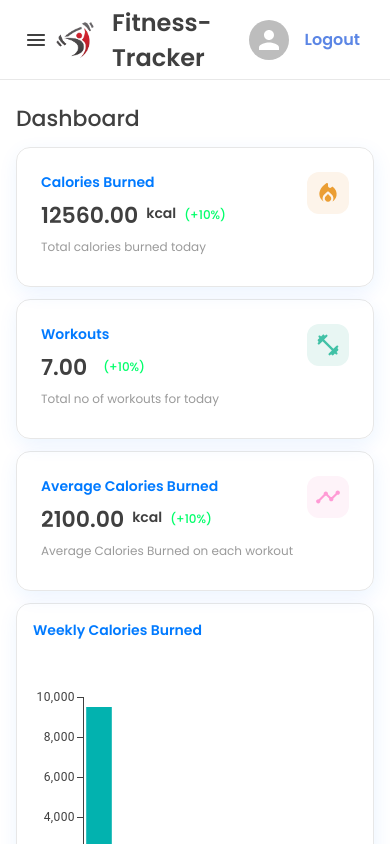
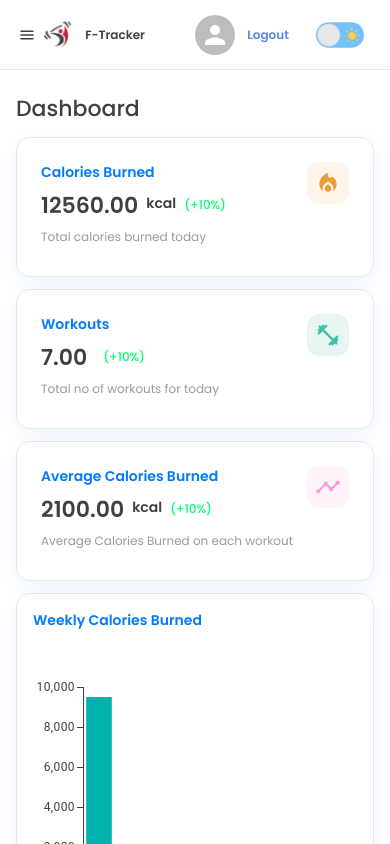
Before and after one commit to souvikmaity100/Fitness-Tracker, a React (Vite) app in the folder client/: page / in a window 390 px wide. Built offline with nearby package versions, Linux system fonts and the light colour scheme.

Commit message:
Added Theam Changer Button and Change Some CSS for Better UI

```diff
--- a/client/src/App.jsx
+++ b/client/src/App.jsx
@@ -21,12 +21,13 @@
 
 function App() {
   const [user, setUser] = useState(true);
+  const [isDarkTheam, setIsDarkTheam] = useState(false);
   return (
-    <ThemeProvider theme={lightTheme}>
+    <ThemeProvider theme={isDarkTheam ? darkTheme : lightTheme}>
       <BrowserRouter>
         {user ? (
           <Container>
-            <Navbar />
+            <Navbar setIsDarkTheam={setIsDarkTheam} isDarkTheam={isDarkTheam} />
             <Routes>
               <Route path="/" exact element={<Dashboard />} />
               <Route path="/workouts" exact element={<Workouts />} />
--- a/client/src/components/AddWorkout.jsx
+++ b/client/src/components/AddWorkout.jsx
@@ -17,7 +17,8 @@
     padding: 16px;
   }
 `;
-const Title = styled.div`
+const Title = styled.h3`
+  margin: 0;
   font-weight: 600;
   font-size: 16px;
   color: ${({ theme }) => theme.primary};
@@ -31,7 +32,7 @@
     <Card>
       <Title>Add New Workout</Title>
       <TextInput
-        label="Workout"
+        name="workoutDesc"
         textArea
         rows={10}
         placeholder={`Enter in this format:
--- a/client/src/components/Navbar.jsx
+++ b/client/src/components/Navbar.jsx
@@ -4,6 +4,7 @@
 import { MenuRounded } from "@mui/icons-material";
 import { Avatar } from "@mui/material";
 import { useState } from "react";
+import TheamButton from "./TheamButton";
 
 const Nav = styled.div`
   height: 80px;
@@ -15,6 +16,9 @@
   top: 0;
   z-index: 10;
   color: white;
+  @media screen and (max-width: 1200px) {
+    height: 70px;
+  }
 `;
 
 const NavContainer = styled.div`
@@ -23,9 +27,9 @@
   width: 100%;
   height: 100%;
   max-width: 1400px;
-  padding: 0 24px;
+  padding: 0 1.5rem;
   display: flex;
-  gap: 14px;
+  gap: .9rem;
   align-items: center;
   justify-content: space-between;
   font-size: 1rem;
@@ -37,16 +41,16 @@
   width: 100%;
   display: flex;
   align-items: center;
-  gap: 16px;
+  gap: 1rem;
   padding: 0 6px;
   font-weight: 600;
-  font-size: 18px;
+  font-size: 1.2rem;
   text-decoration: none;
   color: ${({ theme }) => theme.black};
 `;
 
 const Logo = styled.img`
-  height: 42px;
+  height: 2.6rem;
   aspect-ratio: 1 / 1;
   object-fit: cover;
   transform: scale(1.5);
@@ -55,6 +59,9 @@
 const BrandName = styled.span`
   color: ${({ theme }) => theme.text_primary};
   font-size: 1.5rem;
+  @media screen and (max-width: 930px) {
+    font-size: 1rem;
+  }
 `;
 
 const Mobileicon = styled.div`
@@ -77,8 +84,8 @@
   display: flex;
   align-items: center;
   justify-content: center;
-  gap: 32px;
-  padding: 0 6px;
+  gap: 1.5rem;
+  padding: 0 .6rem;
   list-style: none;
 
   @media screen and (max-width: 930px) {
@@ -107,10 +114,10 @@
   height: 100%;
   display: flex;
   justify-content: flex-end;
-  gap: 16px;
+  gap: 1rem;
   align-items: center;
-  padding: 0 6px;
-  padding-left: 40px;
+  padding: 0 .6rem;
+  padding-left: 1.5rem;
   @media screen and (max-width: 930px) {
     padding-left: 6px;
   }
@@ -121,7 +128,7 @@
   text-align: end;
   color: ${({ theme }) => theme.secondary};
   cursor: pointer;
-  font-size: 16px;
+  font-size: 1rem;
   transition: all 0.3s ease;
   font-weight: 600;
   &:hover {
@@ -133,7 +140,7 @@
   display: none;
   flex-direction: column;
   align-items: start;
-  gap: 16px;
+  gap: 1rem;
   margin: 0px;
   padding: 0 6px;
   list-style: none;
@@ -155,7 +162,7 @@
   }
 `;
 
-const Navbar = () => {
+const Navbar = ({ setIsDarkTheam, isDarkTheam }) => {
   const [isOpen, setIsOpen] = useState(false);
   return (
     <Nav>
@@ -166,7 +173,7 @@
           </Mobileicon>
           <NavLogo to="/">
             <Logo src={LogoImg} />
-            <BrandName>Fitness-Tracker</BrandName>
+            <BrandName>F-Tracker</BrandName>
           </NavLogo>
         </FlexDiv>
 
@@ -193,6 +200,8 @@
             <Avatar></Avatar>
             <TextButton>Logout</TextButton>
           </UserContainer>
+
+          <TheamButton setIsDarkTheam={setIsDarkTheam} isDarkTheam={isDarkTheam}/>
         </FlexDiv>
       </NavContainer>
       <MobileMenu isOpen={isOpen}>
--- /dev/null
+++ b/client/src/components/TheamButton.jsx
@@ -0,0 +1,31 @@
+import "../css/theamButton.css";
+
+function TheamButton({ setIsDarkTheam, isDarkTheam }) {
+  return (
+    <label className="switch">
+      <span className="sun">
+        <svg xmlns="http://www.w3.org/2000/svg" viewBox="0 0 24 24">
+          <g fill="#ffd43b">
+            <circle r="5" cy="12" cx="12"></circle>
+            <path d="m21 13h-1a1 1 0 0 1 0-2h1a1 1 0 0 1 0 2zm-17 0h-1a1 1 0 0 1 0-2h1a1 1 0 0 1 0 2zm13.66-5.66a1 1 0 0 1 -.66-.29 1 1 0 0 1 0-1.41l.71-.71a1 1 0 1 1 1.41 1.41l-.71.71a1 1 0 0 1 -.75.29zm-12.02 12.02a1 1 0 0 1 -.71-.29 1 1 0 0 1 0-1.41l.71-.66a1 1 0 0 1 1.41 1.41l-.71.71a1 1 0 0 1 -.7.24zm6.36-14.36a1 1 0 0 1 -1-1v-1a1 1 0 0 1 2 0v1a1 1 0 0 1 -1 1zm0 17a1 1 0 0 1 -1-1v-1a1 1 0 0 1 2 0v1a1 1 0 0 1 -1 1zm-5.66-14.66a1 1 0 0 1 -.7-.29l-.71-.71a1 1 0 0 1 1.41-1.41l.71.71a1 1 0 0 1 0 1.41 1 1 0 0 1 -.71.29zm12.02 12.02a1 1 0 0 1 -.7-.29l-.66-.71a1 1 0 0 1 1.36-1.36l.71.71a1 1 0 0 1 0 1.41 1 1 0 0 1 -.71.24z"></path>
+          </g>
+        </svg>
+      </span>
+      <span className="moon">
+        <svg xmlns="http://www.w3.org/2000/svg" viewBox="0 0 384 512">
+          <path d="m223.5 32c-123.5 0-223.5 100.3-223.5 224s100 224 223.5 224c60.6 0 115.5-24.2 155.8-63.4 5-4.9 6.3-12.5 3.1-18.7s-10.1-9.7-17-8.5c-9.8 1.7-19.8 2.6-30.1 2.6-96.9 0-175.5-78.8-175.5-176 0-65.8 36-123.1 89.3-153.3 6.1-3.5 9.2-10.5 7.7-17.3s-7.3-11.9-14.3-12.5c-6.3-.5-12.6-.8-19-.8z"></path>
+        </svg>
+      </span>
+      <input
+        type="checkbox"
+        className="input"
+        name="theamMode"
+        onChange={() => setIsDarkTheam(!isDarkTheam)}
+        checked={isDarkTheam}
+      />
+      <span className="slider"></span>
+    </label>
+  );
+}
+
+export default TheamButton;
--- a/client/src/components/cards/CategoryChart.jsx
+++ b/client/src/components/cards/CategoryChart.jsx
@@ -16,7 +16,8 @@
   }
 `;
 
-const Title = styled.div`
+const Title = styled.h3`
+  margin: 0;
   font-weight: 600;
   font-size: 16px;
   color: ${({ theme }) => theme.primary};
--- a/client/src/components/cards/CountsCard.jsx
+++ b/client/src/components/cards/CountsCard.jsx
@@ -21,7 +21,8 @@
   }
 `;
 
-const Title = styled.div`
+const Title = styled.h3`
+  margin: 0;
   font-weight: 600;
   font-size: 16px;
   color: ${({ theme }) => theme.primary};
--- a/client/src/components/cards/WeeklyStatCard.jsx
+++ b/client/src/components/cards/WeeklyStatCard.jsx
@@ -16,7 +16,8 @@
   }
 `;
 
-const Title = styled.div`
+const Title = styled.h3`
+  margin: 0;
   font-weight: 600;
   font-size: 16px;
   color: ${({ theme }) => theme.primary};
--- /dev/null
+++ b/client/src/css/theamButton.css
@@ -0,0 +1,121 @@
+/* From Uiverse.io by andrew-demchenk0 */
+.switch {
+  font-size: 17px;
+  position: relative;
+  display: inline-block;
+  width: 64px;
+  flex: 0 0 64px;
+  height: 34px;
+  margin-left: 12px;
+}
+
+.switch input {
+  opacity: 0;
+  width: 0;
+  height: 0;
+}
+
+.slider {
+  position: absolute;
+  cursor: pointer;
+  top: 0;
+  left: 0;
+  right: 0;
+  bottom: 0;
+  background-color: #73c0fc;
+  transition: 0.4s;
+  border-radius: 30px;
+}
+
+.slider:before {
+  position: absolute;
+  content: "";
+  height: 30px;
+  width: 30px;
+  border-radius: 20px;
+  left: 2px;
+  bottom: 2px;
+  z-index: 2;
+  background-color: #e8e8e8;
+  transition: 0.4s;
+}
+
+.sun svg {
+  position: absolute;
+  top: 6px;
+  left: 36px;
+  z-index: 1;
+  width: 24px;
+  height: 24px;
+}
+
+.moon svg {
+  fill: #73c0fc;
+  position: absolute;
+  top: 5px;
+  left: 5px;
+  z-index: 1;
+  width: 24px;
+  height: 24px;
+}
+
+/* .switch:hover */
+.sun svg {
+  animation: rotate 15s linear infinite;
+}
+
+@keyframes rotate {
+  0% {
+    transform: rotate(0);
+  }
+
+  100% {
+    transform: rotate(360deg);
+  }
+}
+
+/* .switch:hover */
+.moon svg {
+  animation: tilt 5s linear infinite;
+}
+
+@keyframes tilt {
+  0% {
+    transform: rotate(0deg);
+  }
+
+  25% {
+    transform: rotate(-10deg);
+  }
+
+  75% {
+    transform: rotate(10deg);
+  }
+
+  100% {
+    transform: rotate(0deg);
+  }
+}
+
+.input:checked + .slider {
+  background-color: #183153;
+}
+
+.input:focus + .slider {
+  box-shadow: 0 0 1px #183153;
+}
+
+.input:checked + .slider:before {
+  transform: translateX(30px);
+}
+
+@media screen and (max-width: 930px) {
+  .switch {
+    transform: scale(0.9);
+  }
+}
+@media screen and (max-width: 600px) {
+  .switch {
+    transform: scale(0.75);
+  }
+}
--- a/client/src/index.css
+++ b/client/src/index.css
@@ -1,6 +1,7 @@
 @import url("https://fonts.googleapis.com/css2?family=Poppins:wght@100;300;400;500;600;700&display=swap");
 html {
   scroll-behavior: smooth;
+  font-size: 16px;
 }
 body {
   margin: 0;
@@ -24,3 +25,14 @@
   border-radius: 6px;
   height: 50px;
 }
+
+@media screen and (max-width: 930px) {
+  html{
+    font-size: 14px;
+  }
+}
+@media screen and (max-width: 600px) {
+  html{
+    font-size: 12px;
+  }
+}
--- a/client/src/pages/Dashboard.jsx
+++ b/client/src/pages/Dashboard.jsx
@@ -27,7 +27,8 @@
   }
 `;
 
-const Title = styled.div`
+const Title = styled.h2`
+  margin: 0;
   padding: 0px 16px;
   font-size: 22px;
   color: ${({ theme }) => theme.text_primary};
@@ -59,7 +60,6 @@
 const CardWrapper = styled.div`
   display: flex;
   flex-wrap: wrap;
-  justify-content: center;
   gap: 20px;
   margin-bottom: 100px;
   @media (max-width: 600px) {
@@ -115,13 +115,13 @@
         <FlexWrap>
           <WeeklyStatCard data={data} />
           <CategoryChart data={data} />
-          <AddWorkout workout={workout} setWorkout={setWorkout}/>
+          <AddWorkout workout={workout} setWorkout={setWorkout} />
         </FlexWrap>
 
         <Section>
           <Title>Todays Workouts</Title>
           <CardWrapper>
-              <WorkoutCard />
+            <WorkoutCard />
           </CardWrapper>
         </Section>
       </Wrapper>
--- a/client/src/pages/Workouts.jsx
+++ b/client/src/pages/Workouts.jsx
@@ -51,8 +51,9 @@
   }
 `;
 
-const Title = styled.div`
+const Title = styled.h3`
   font-weight: 600;
+  margin: 0;
   font-size: 16px;
   color: ${({ theme }) => theme.primary};
   @media (max-width: 600px) {
@@ -85,7 +86,8 @@
   }
 `;
 
-const SecTitle = styled.div`
+const SecTitle = styled.h2`
+  margin: 0;
   font-size: 22px;
   color: ${({ theme }) => theme.text_primary};
   font-weight: 500;
```
